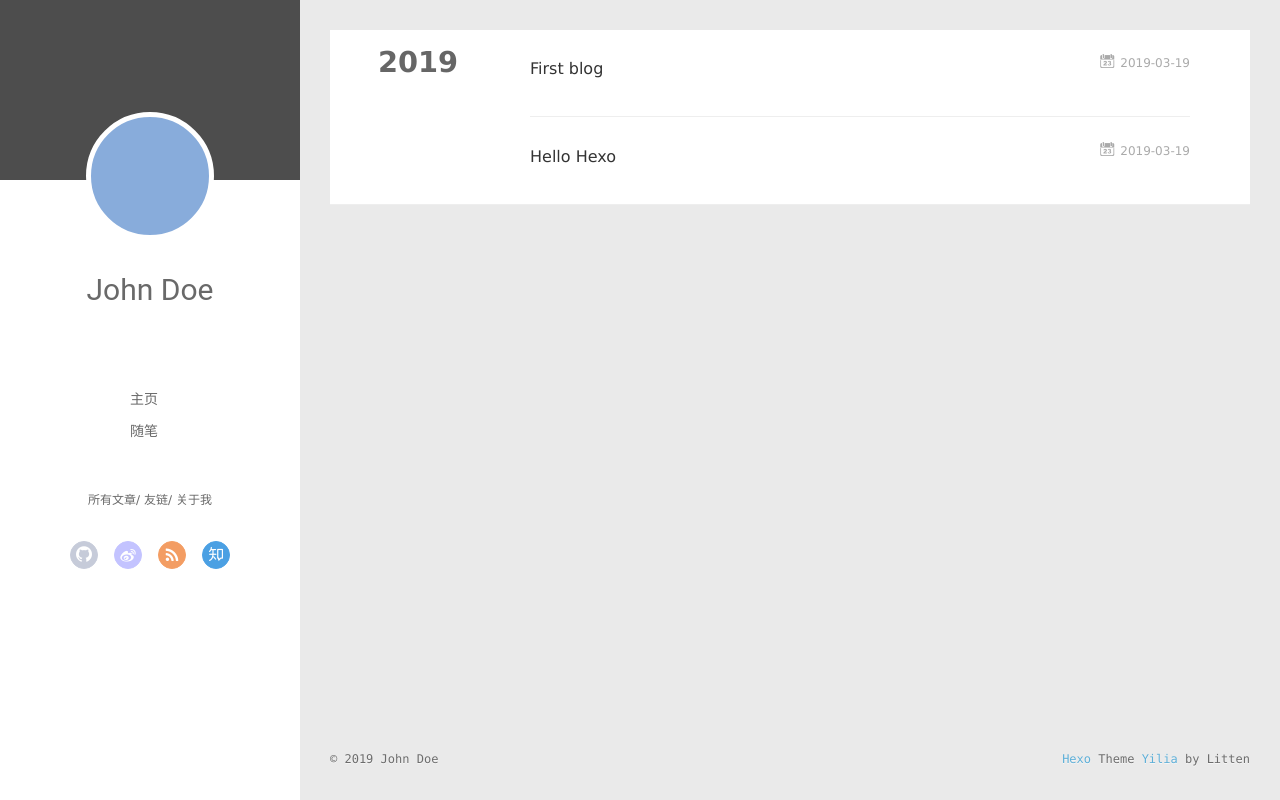
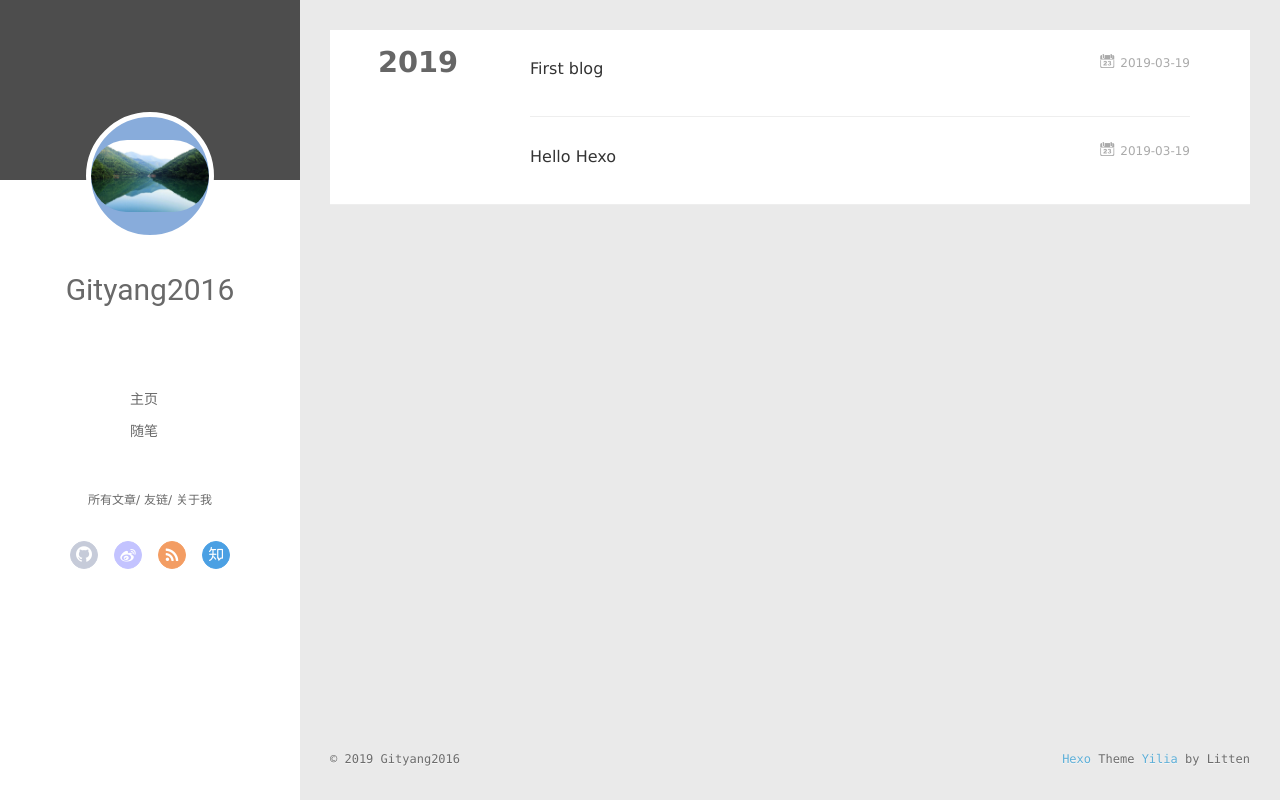
Before and after one commit to Gityang2016/Gityang2016.github.io, a plain HTML site: page archives/2019/03/index.html in a window 1280 px wide. Drawn offline with Linux system fonts and the light colour scheme.

Commit message:
Site updated: 2019-03-19 17:55:59

```diff
--- a/archives/2019/03/index.html
+++ b/archives/2019/03/index.html
@@ -6,17 +6,17 @@
   <meta name="renderer" content="webkit">
   <meta http-equiv="X-UA-Compatible" content="IE=edge">
   <link rel="dns-prefetch" href="http://yoursite.com">
-  <title>Archives: 2019/3 | Hexo</title>
+  <title>Archives: 2019/3 | Gityang2016</title>
   <meta name="viewport" content="width=device-width, initial-scale=1, maximum-scale=1">
   <meta property="og:type" content="website">
-<meta property="og:title" content="Hexo">
+<meta property="og:title" content="Gityang2016">
 <meta property="og:url" content="http://yoursite.com/archives/2019/03/index.html">
-<meta property="og:site_name" content="Hexo">
+<meta property="og:site_name" content="Gityang2016">
 <meta property="og:locale" content="default">
 <meta name="twitter:card" content="summary">
-<meta name="twitter:title" content="Hexo">
+<meta name="twitter:title" content="Gityang2016">
 
-    <link rel="alternative" href="/atom.xml" title="Hexo" type="application/atom+xml">
+    <link rel="alternative" href="/atom.xml" title="Gityang2016" type="application/atom+xml">
 
 
     <link rel="icon" href="/favicon.png">
@@ -43,10 +43,10 @@
 <div class="intrude-less">
 	<header id="header" class="inner">
 		<a href="/" class="profilepic">
-			<img src class="js-avatar">
+			<img src="/img/fengjing.jpg" class="js-avatar">
 		</a>
 		<hgroup>
-		  <h1 class="header-author"><a href="/">John Doe</a></h1>
+		  <h1 class="header-author"><a href="/">Gityang2016</a></h1>
 		</hgroup>
 
 
@@ -101,10 +101,10 @@
 	<div class="intrude-less">
 		<header id="header" class="inner">
 			<div class="profilepic">
-				<img src class="js-avatar">
+				<img src="/img/fengjing.jpg" class="js-avatar">
 			</div>
 			<hgroup>
-			  <h1 class="header-author js-header-author">John Doe</h1>
+			  <h1 class="header-author js-header-author">Gityang2016</h1>
 			</hgroup>
 
 
@@ -229,7 +229,7 @@
   <div class="outer">
     <div id="footer-info">
     	<div class="footer-left">
-    		&copy; 2019 John Doe
+    		&copy; 2019 Gityang2016
     	</div>
       	<div class="footer-right">
       		<a href="http://hexo.io/" target="_blank">Hexo</a>  Theme <a href="https://github.com/litten/hexo-theme-yilia" target="_blank">Yilia</a> by Litten
```
Also changed, not shown: 2019/03/19/firstblog/index.html (+8 -8 lines), 2019/03/19/hello-world/index.html (+8 -8 lines), archives/2019/index.html (+10 -10 lines), archives/index.html (+10 -10 lines), index.html (+10 -10 lines), img/fengjing.jpg (added).
